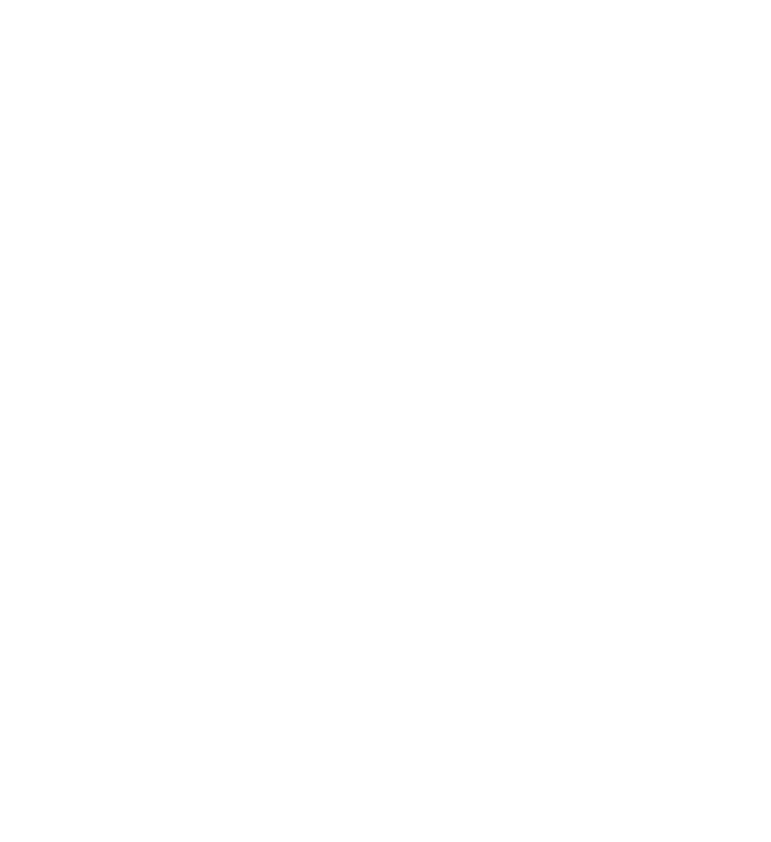
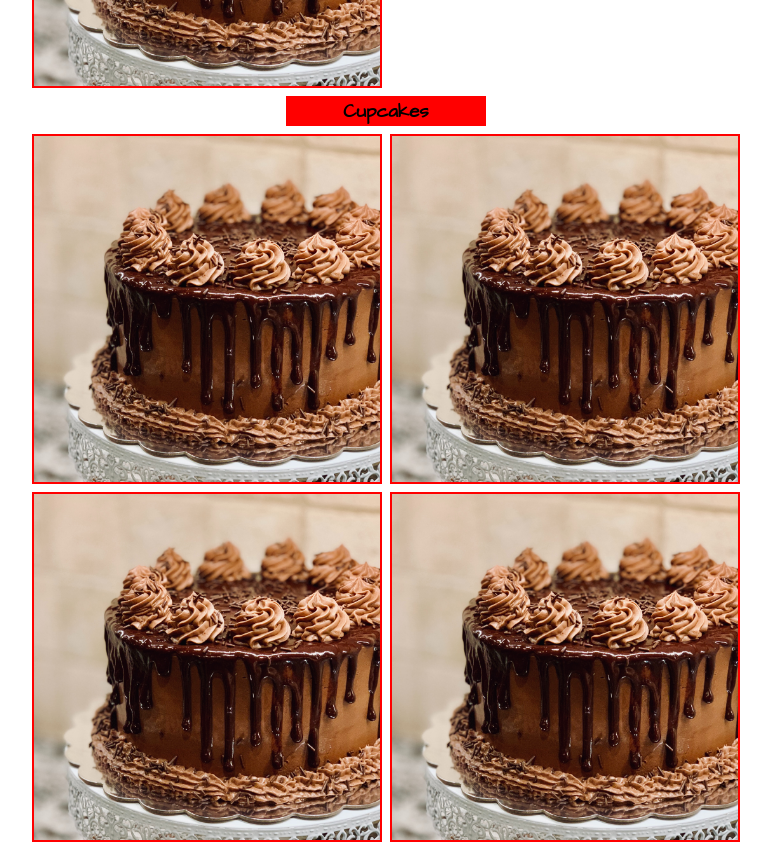
Before and after one commit to wmaKRET/my-pie-shop, a React (Create React App) app: page /products in a window 1280 px wide. Shown: the part 1800-2642 px from the top of the page, without its empty margins (254-1025 px from the left). Before the commit the page ends 800 px from the top, so only its background shows below. Built offline with nearby package versions, Linux system fonts and the light colour scheme.

Commit message:
js and css cleanup

```diff
--- a/src/components/images/ProductsImage.js
+++ b/src/components/images/ProductsImage.js
@@ -1,20 +1,15 @@
-import React, { useState, useEffect } from "react"
+import React from "react"
 
 import useHover from "../../hooks/useHover"
 
 function ProductsImage({ item }){
     const [hovered, ref] = useHover()
-    const [visible, setVisible] = useState(false)
-
-    useEffect(() => {
-        setVisible(true)
-    }, [])
 
     const isHovered = hovered ? ' hovered' : ''
 
     return (
         <div
-            className={visible ? "products__card visible" : "products__card"}
+            className="products__card"
             ref={ref}
         >
             <h3 className={`products__card-title${isHovered}`}>{item.name}</h3>
--- a/src/components/images/RandomImage.js
+++ b/src/components/images/RandomImage.js
@@ -1,9 +1,15 @@
 import React from "react"
 
+import useHover from "../../hooks/useHover"
+
 function RandomImage({ item }){
+    const [hovered, ref] = useHover()
+
+    const isHovered = hovered ? ' hovered' : ''
+
     return (
         <div className="main__random-div">
-            <h4 className="main__random-div-title">{item.name}</h4>
+            <h4 className={`main__random-div-title ${isHovered}`}>{item.name}</h4>
             <img
                 src={item.img_url}
                 alt={item.name}
--- a/src/css/app.css
+++ b/src/css/app.css
@@ -107,6 +107,7 @@ a {
 
 .main__random-div {
   position: relative;
+  overflow: hidden;
 }
 
 .main__random-div-title {
@@ -200,13 +201,6 @@ a {
   position: relative;
   overflow: hidden;
   border: 2px solid red;
-  opacity: 0;
-  -webkit-transition: all 0.3s ease-in;
-  transition: all 0.3s ease-in;
-}
-
-.products__card.visible {
-  opacity: 100%;
 }
 
 .products__card-title {
--- a/src/pages/Products.js
+++ b/src/pages/Products.js
@@ -4,8 +4,8 @@ import { Context } from "../Context"
 import ProductsImage from "../components/images/ProductsImage"
 
 function Products(){
-    const [showPies, setShowPies] = useState(false)
-    const [showCupcakes, setShowCupcakes] = useState(false)
+    const [showPies, setShowPies] = useState(true)
+    const [showCupcakes, setShowCupcakes] = useState(true)
     const { bakeryItems } = useContext(Context)
 
     const pieElements = bakeryItems
```
Also changed, not shown: src/css/app.scss (+12 -16 lines), 1 other file (tests, documents, lock files or other folders).
